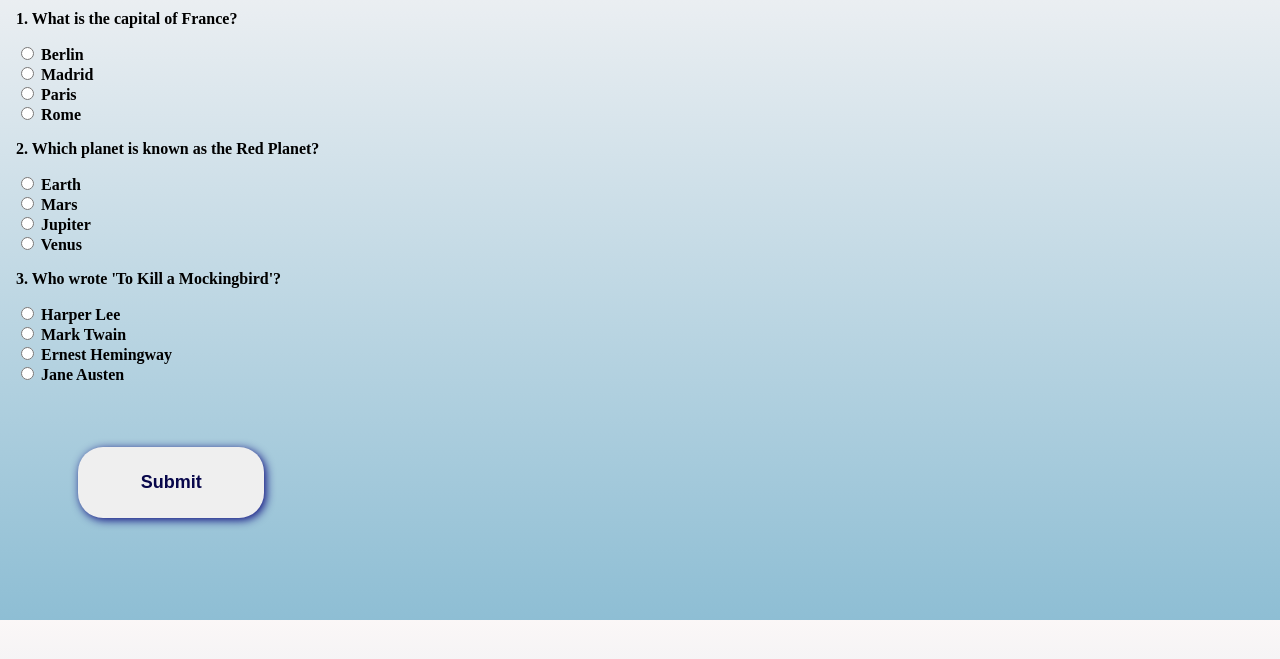
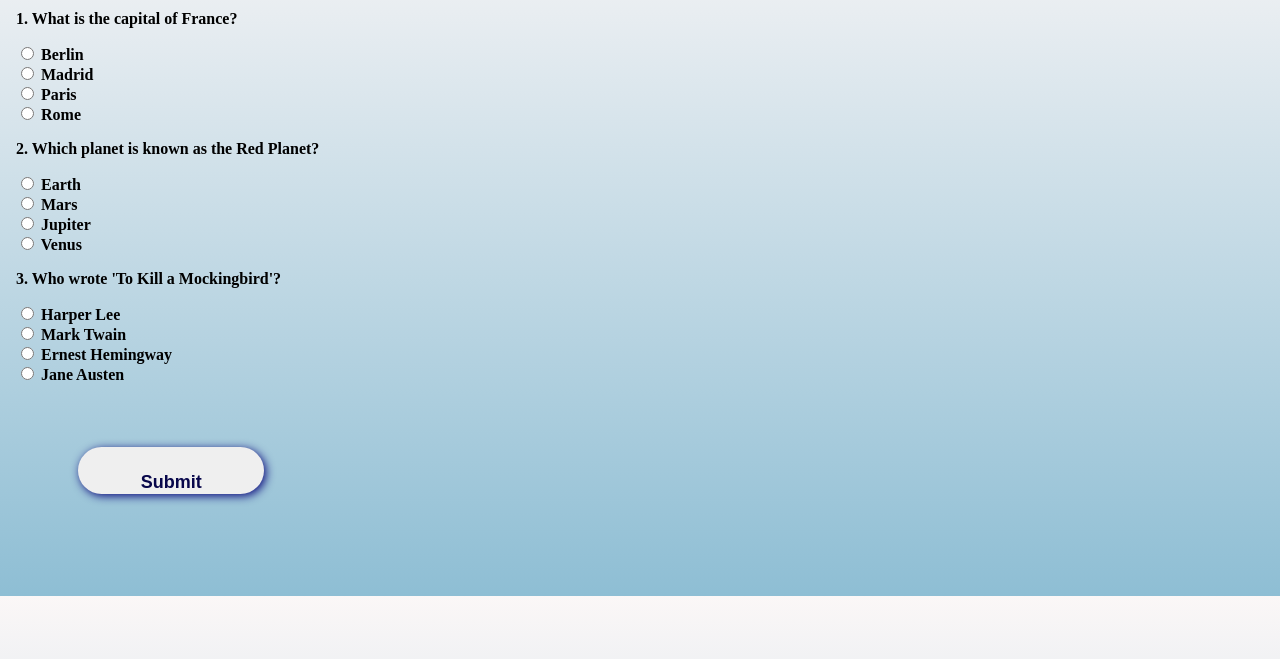
Before and after one commit to Khushi-Gupta-0887/quiz-web-app, a plain HTML site: page index.html in a window 1280 px wide. Shown: the part 111-770 px from the top of the page. Drawn offline with Linux system fonts and the light colour scheme.

Commit message:
Update styles.css

```diff
--- a/styles.css
+++ b/styles.css
@@ -21,7 +21,7 @@ button{
   filter: drop-shadow(2px 2px 5px #08077b);
   border: none;
   border-radius: 25px;
-  padding: 2%;
+  padding-top: 2%;
   margin: 5%;
   padding-left: 5%;
   padding-right: 5%;
```
